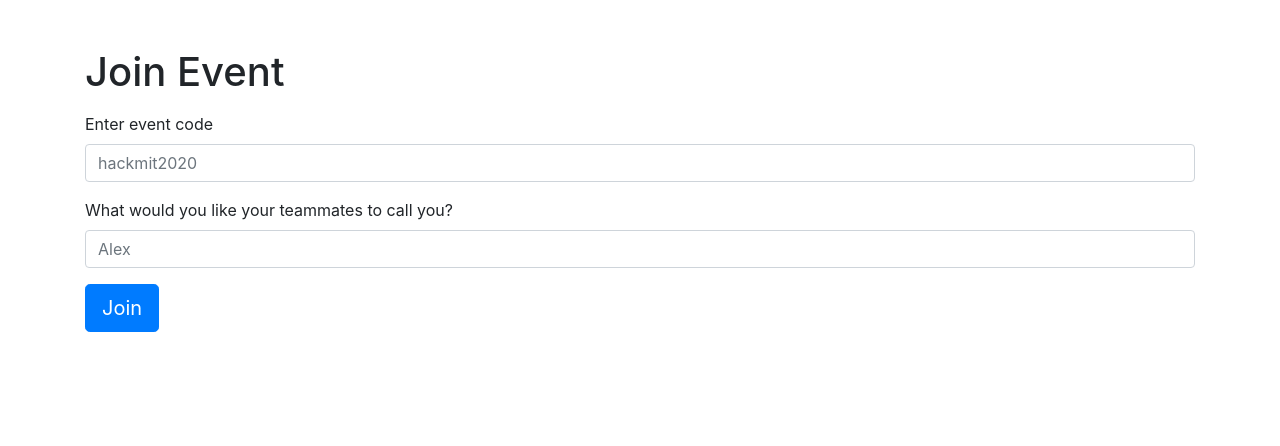
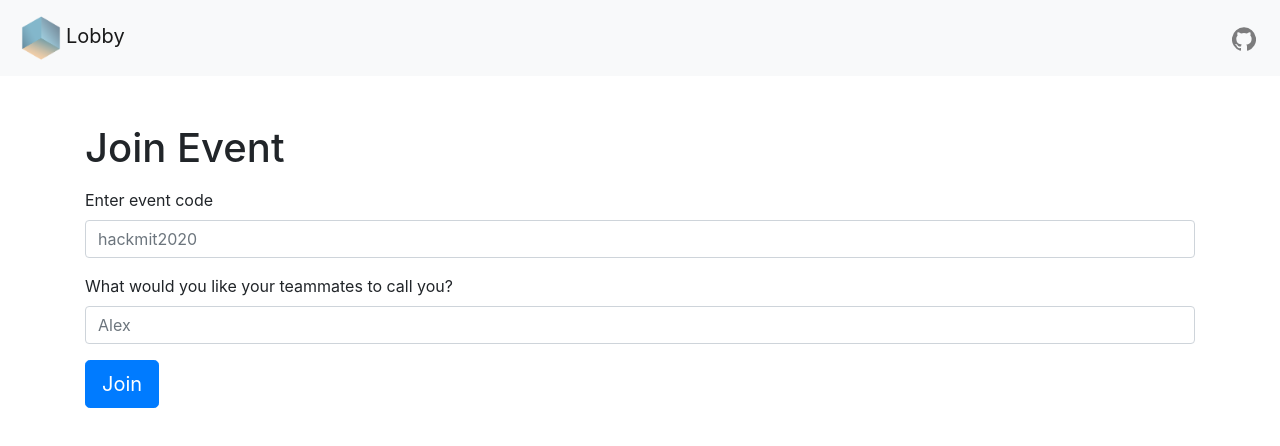
Before and after one commit to yanchen01/hackmit2020, a React (Create React App) app: page /join in a window 1280 px wide. Shown: the top 446 px of the page. Built offline with nearby package versions, Linux system fonts and the light colour scheme.

Commit message:
Add navbar to join event page

```diff
--- a/src/containers/Join/index.jsx
+++ b/src/containers/Join/index.jsx
@@ -5,10 +5,17 @@ import {
   FormControl,
   Container,
   Button,
+  Navbar,
+  Image,
+  Nav,
 } from "react-bootstrap";
 import { useForm } from "react-hook-form";
 import firebase from "firebase";
+
 import "./style.css";
+import { GitHub } from "@material-ui/icons";
+
+import logo from "../../assets/logo-t.png";
 
 const Join = () => {
   const onSubmit = (data) => {
@@ -18,9 +25,22 @@ const Join = () => {
   const { register, handleSubmit, watch, errors } = useForm();
 
   return (
-    <section className="join-event-page m-xl-5">
-
-      <Container>
+    <section className="join-event-page">
+      <Navbar bg="light" varient="light">
+        <Navbar.Brand href="/">
+          <Image src={logo} className="logo" />
+          Lobby
+        </Navbar.Brand>
+        <Navbar.Toggle />
+        <Navbar.Collapse className="justify-content-end">
+          <Nav>
+            <Nav.Link href="https://github.com/yanchen01/hackmit2020">
+              <GitHub />
+            </Nav.Link>
+          </Nav>
+        </Navbar.Collapse>
+      </Navbar>
+      <Container className="my-5">
         <h1>Join Event</h1>
 
         <div className="mt-lg-3 mb-lg-3">
```
